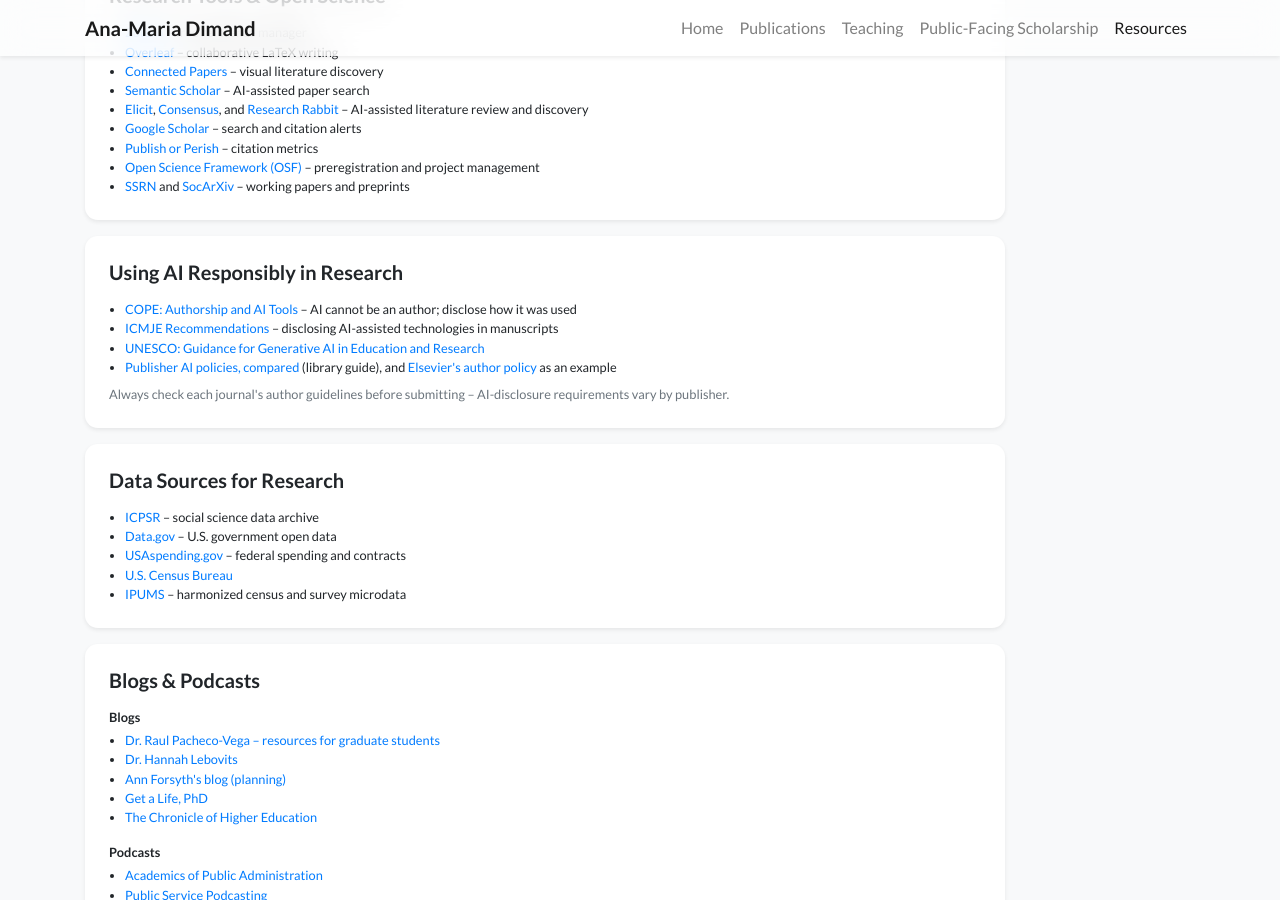
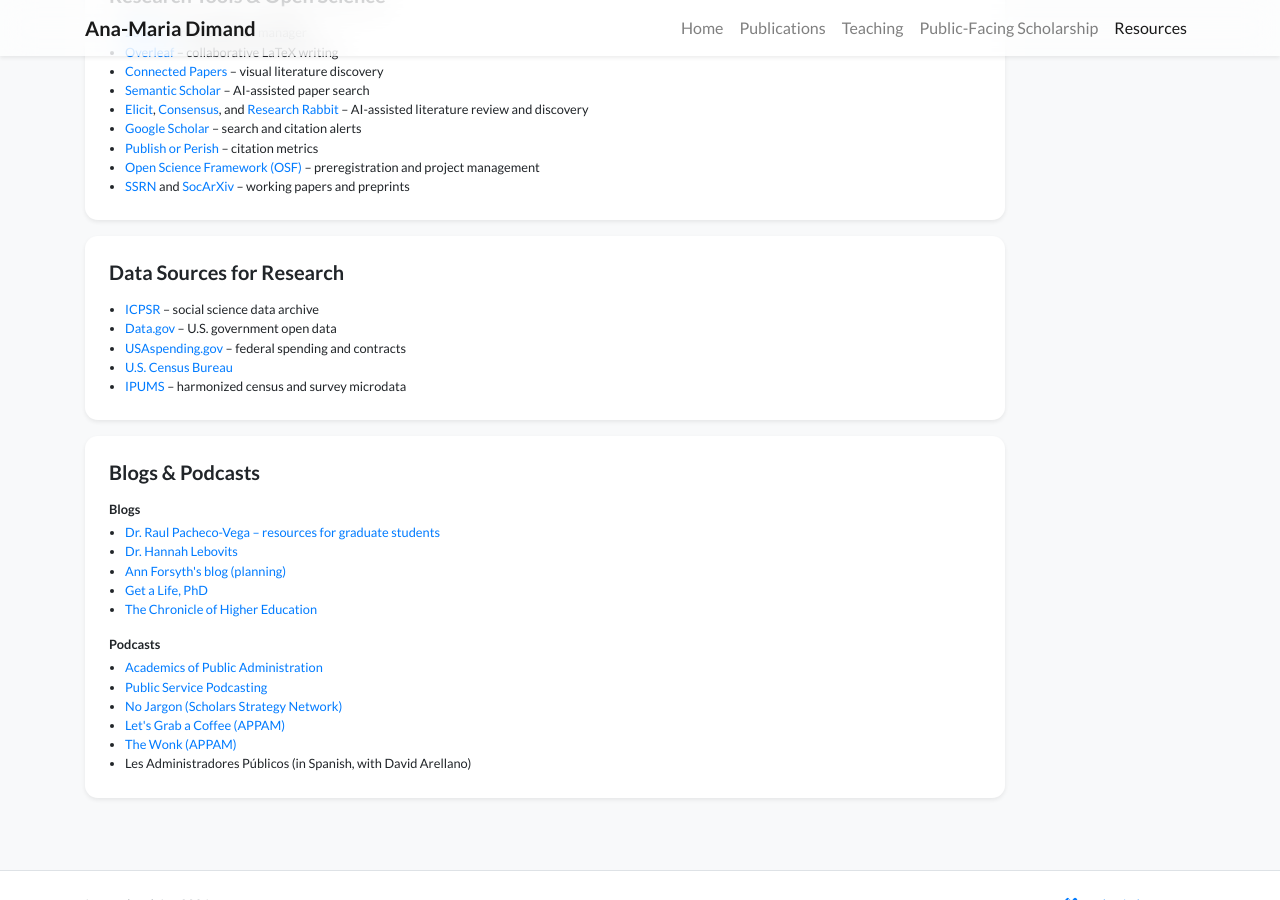
Before and after one commit to anamariadimand/anamariadimand.github.io, a Jekyll site: the page built from resources.html, in a window 1280 px wide and 900 px high, scrolled down 3484 px. Built offline with Jekyll 4.4.1, drawn with Linux system fonts in a browser that asks for light colours; nearby versions of some CDN libraries; a style sheet for code colours, icons or effects is not loaded.

Commit message:
Remove 'Using AI Responsibly in Research' section
Co-Authored-By: Claude Opus 4.8 <noreply@anthropic.com>

```diff
--- a/resources.html
+++ b/resources.html
@@ -244,20 +244,6 @@ navbar_title: Resources
             </div></div></div>
         </div>
 
-        <!-- AI Guidance -->
-        <div class="row mt-3">
-            <div class="col"><div class="card border-0 shadow-sm bg-white"><div class="card-body p-4">
-                <h5 class="mb-3">Using AI Responsibly in Research</h5>
-                <ul class="small mb-0 pl-3">
-                    <li><a href="https://publicationethics.org/guidance/cope-position/authorship-and-ai-tools" target="_blank">COPE: Authorship and AI Tools</a> &ndash; AI cannot be an author; disclose how it was used</li>
-                    <li><a href="https://www.icmje.org/recommendations/" target="_blank">ICMJE Recommendations</a> &ndash; disclosing AI-assisted technologies in manuscripts</li>
-                    <li><a href="https://www.unesco.org/en/articles/guidance-generative-ai-education-and-research" target="_blank">UNESCO: Guidance for Generative AI in Education and Research</a></li>
-                    <li><a href="https://info.library.okstate.edu/AI/publisher-policies" target="_blank">Publisher AI policies, compared</a> (library guide), and <a href="https://www.elsevier.com/about/policies-and-standards/generative-ai-policies-for-journals" target="_blank">Elsevier's author policy</a> as an example</li>
-                </ul>
-                <p class="small text-muted mb-0 mt-2">Always check each journal's author guidelines before submitting &ndash; AI-disclosure requirements vary by publisher.</p>
-            </div></div></div>
-        </div>
-
         <!-- Data Sources -->
         <div class="row mt-3">
             <div class="col"><div class="card border-0 shadow-sm bg-white"><div class="card-body p-4">
```
